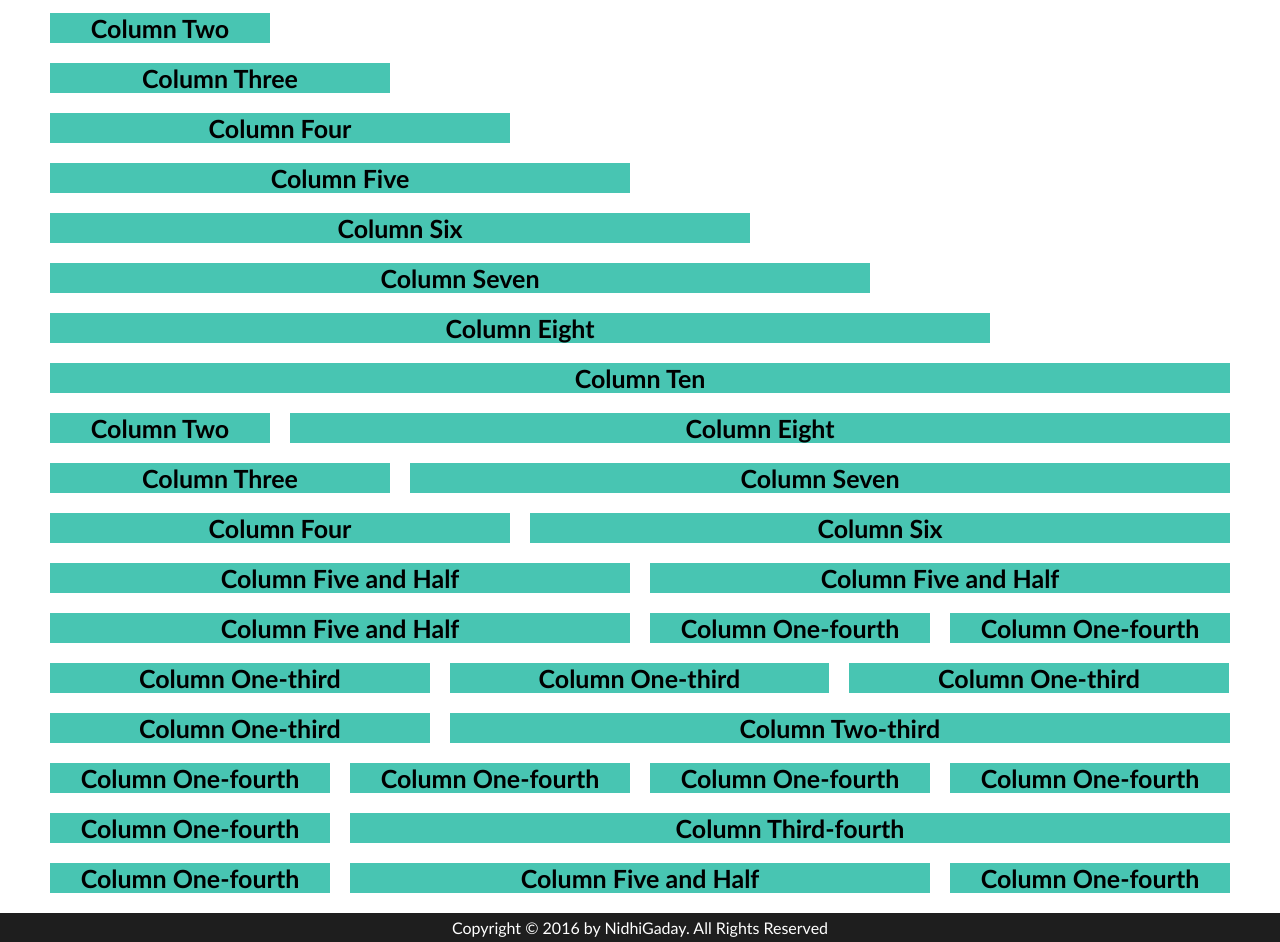
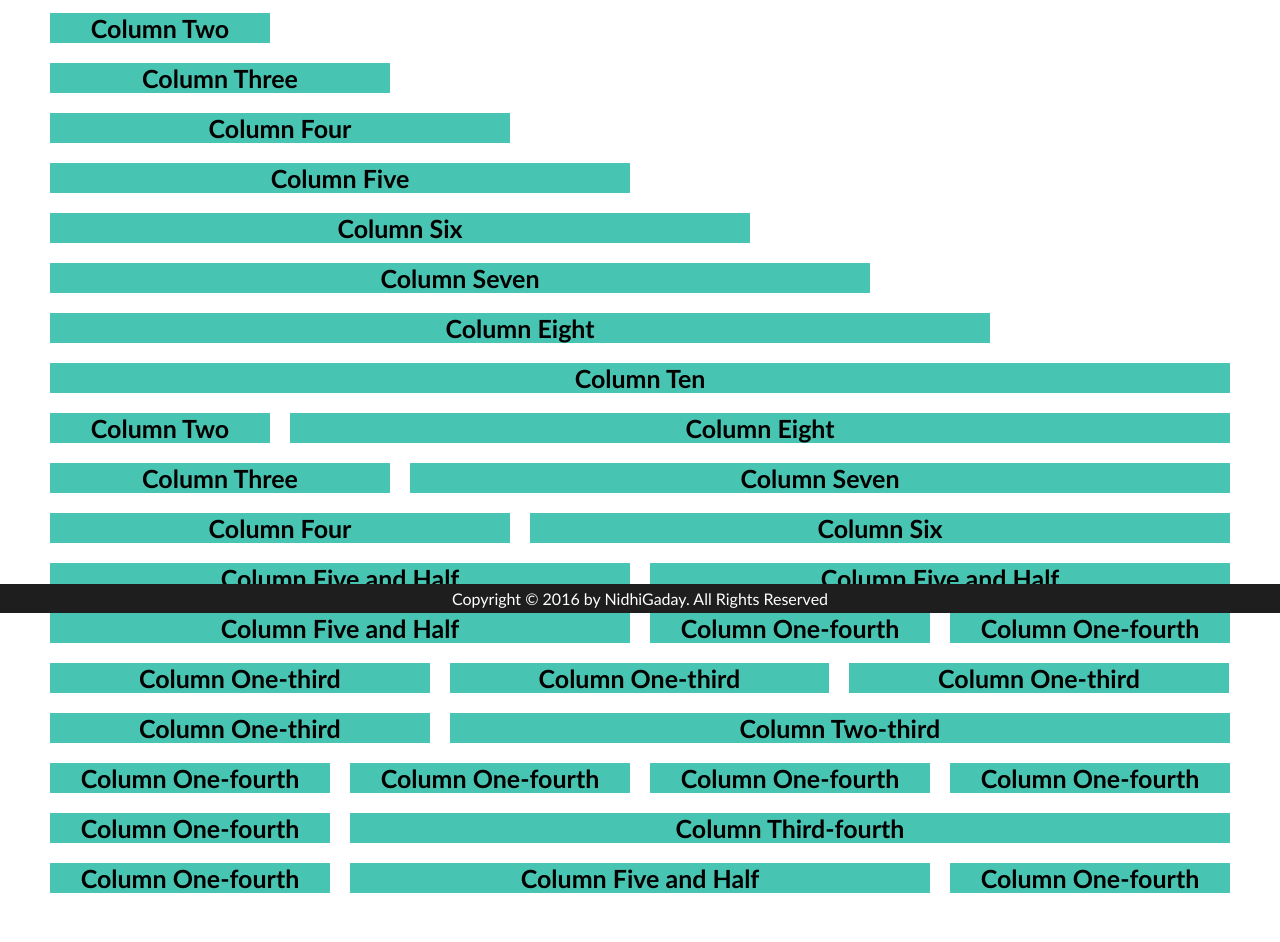
Before and after one commit to nidhigaday/Responsive-Mockup, a plain HTML site: page index.html in a window 1280 px wide. Shown: the part 187-1129 px from the top of the page. After the commit the page ends 1100 px from the top, so only its background shows below. Drawn offline with Linux system fonts and the light colour scheme.

Commit message:
Add files via upload

```diff
--- a/css/test.css
+++ b/css/test.css
@@ -5,6 +5,7 @@
        font-family: "Trebuchet MS", Helvetica, sans-serif;
    }
 
+   html,
    body,
    ul,
    ol,
@@ -71,6 +72,10 @@
    }
    /*------------------------------------------------------*/
 
+   .wrapper {
+       min-height: 100%;
+   }
+
    .nav {
        position: fixed;
        top: 0;
@@ -125,12 +130,14 @@
        list-style: none;
    }
 
-   footer {
+   .footer {
        text-align: center;
        background: #1e1e1e;
        color: white;
        width: 100%;
        padding: 5px;
+       position: fixed;
+       bottom: 0;
    }
    /*-----------------------------------------------------------*/
 
--- a/index.html
+++ b/index.html
@@ -2,6 +2,7 @@
 <html lang="en">
 
 <head>
+    <title>Responsive Mock-up</title>
     <meta charset="UTF-8">
     <meta name="viewport" content="width=device-width, initial-scale=1.0">
     <link rel="stylesheet" type="text/css" href="css/test.css">
@@ -10,6 +11,7 @@
 </head>
 
 <body>
+    <div class="wrapper">
         <!--I need a nav list here -->
         <div class="nav">
             <ul class="tabs">
@@ -137,9 +139,10 @@
                 </div>
             </div>
         </div>
-    <footer>
+        <div class="footer">
             <p>Copyright &copy; 2016 by NidhiGaday. All Rights Reserved</p>
-    </footer>
+        </div>
+    </div>
 </body>
 
 </html>
```
Lines whose indentation alone changed are shown as unchanged.
